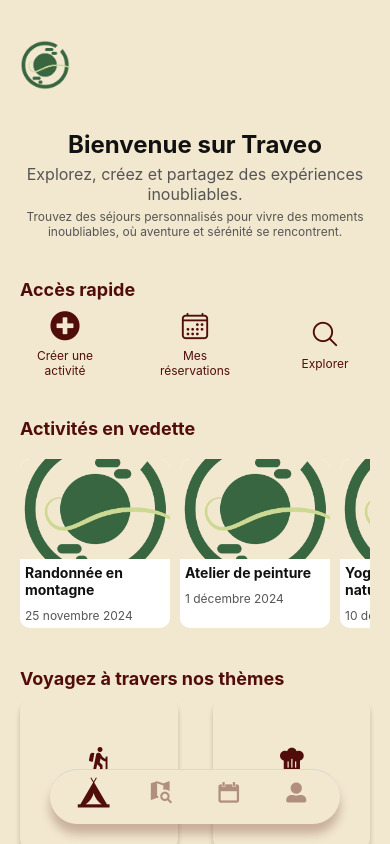
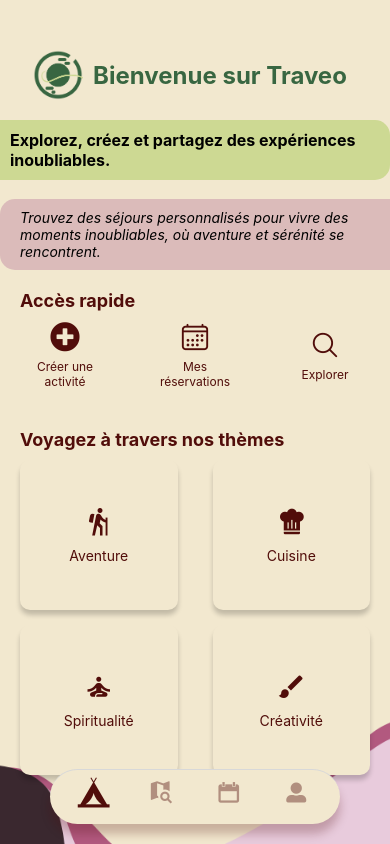
Before and after one commit to Inesamzr/Traveo-Front, a React Native app: screen /AccueilPage in a window 390 px wide. Built offline with nearby package versions, Linux system fonts and the light colour scheme.

Commit message:
ajout de l'image de fond sur mes pages

```diff
--- a/screens/Accueil/AccueilPage.js
+++ b/screens/Accueil/AccueilPage.js
@@ -1,24 +1,41 @@
 import React from 'react';
-import { View, Text, StyleSheet, TouchableOpacity, Image, ScrollView } from 'react-native';
+import { View, Text, StyleSheet, TouchableOpacity, Image, ScrollView, ImageBackground } from 'react-native';
 import { Ionicons, FontAwesome5 } from '@expo/vector-icons';
 import ThemesSection from '../../Components/Accueil/ThemesSection';
 
 export default function AccueilPage() {
   return (
-    <ScrollView style={styles.container}>
+    <View style={{ flex: 1 }}>
+      <ImageBackground
+        source={require('../../assets/Image_fond.png')}
+        style={styles.background}
+      >
+        <ScrollView contentContainerStyle={styles.container}>
           <View style={styles.header}>
             <Image
               source={require('../../assets/Traveo_logo.png')}
               style={styles.logo}
             />
+            <View style={styles.welcomeSection}>
+              <Text style={styles.welcomeText}>Bienvenue sur Traveo</Text>
+            </View>
           </View>
 
-      <View style={styles.welcomeSection}>
-        <Text style={styles.welcomeText}>Bienvenue sur Traveo</Text>
-        <Text style={styles.slogan}>Explorez, créez et partagez des expériences inoubliables.</Text>
-        <Text style={styles.description}>Trouvez des séjours personnalisés pour vivre des moments inoubliables, où aventure et sérénité se rencontrent.</Text>
+          {/* Section Bienvenue */}
+          <View style={styles.textSection}>
+            <View style={styles.sloganContainer}>
+              <Text style={styles.sloganText}>
+                Explorez, créez et partagez des expériences inoubliables.
+              </Text>
+            </View>
+            <View style={styles.descriptionContainer}>
+              <Text style={styles.descriptionText}>
+                Trouvez des séjours personnalisés pour vivre des moments inoubliables, où aventure et sérénité se rencontrent.
+              </Text>
+            </View>
           </View>
 
+          {/* Autres sections */}
           <View style={styles.shortcutsSection}>
             <Text style={styles.sectionTitle}>Accès rapide</Text>
             <View style={styles.shortcuts}>
@@ -37,81 +54,79 @@
             </View>
           </View>
 
-      <View style={styles.featuredSection}>
-        <Text style={styles.sectionTitle}>Activités en vedette</Text>
-        <ScrollView horizontal showsHorizontalScrollIndicator={false} style={styles.featuredScroll}>
-          {/* Activité vitrine */}
-          <View style={styles.activityCard}>
-            <Image source={require('../../assets/Traveo_logo.png')} style={styles.activityImage} />
-            <Text style={styles.activityTitle}>Randonnée en montagne</Text>
-            <Text style={styles.activityDate}>25 novembre 2024</Text>
+          <ThemesSection />
+        </ScrollView>
+      </ImageBackground>
     </View>
-          <View style={styles.activityCard}>
-            <Image source={require('../../assets/Traveo_logo.png')} style={styles.activityImage} />
-            <Text style={styles.activityTitle}>Atelier de peinture</Text>
-            <Text style={styles.activityDate}>1 décembre 2024</Text>
-          </View>
-          <View style={styles.activityCard}>
-            <Image source={require('../../assets/Traveo_logo.png')} style={styles.activityImage} />
-            <Text style={styles.activityTitle}>Yoga en pleine nature</Text>
-            <Text style={styles.activityDate}>10 décembre 2024</Text>
-          </View>
-        </ScrollView>
-      </View>
-
-      <ThemesSection />
-
-      <View style={styles.footer}>
-        <TouchableOpacity>
-          <Text style={styles.footerText}>Paramètres</Text>
-        </TouchableOpacity>
-        <TouchableOpacity>
-          <Text style={styles.footerText}>Aide/FAQ</Text>
-        </TouchableOpacity>
-        <TouchableOpacity>
-          <Text style={styles.footerText}>CGU</Text>
-        </TouchableOpacity>
-      </View>
-    </ScrollView>
   );
 }
 
 const styles = StyleSheet.create({
+  background: {
+    flex: 1,
+    width: '100%',
+    height: '100%',
+    resizeMode: 'cover',
+  },
   container: {
-    flex: 1,
-    backgroundColor: '#F2E8CF',
+    flexGrow: 1,
+    backgroundColor: 'transparent',
   },
   header: {
     flexDirection: 'row',
     alignItems: 'center',
-    justifyContent: 'space-between',
+    justifyContent: 'center',
+    marginTop: 10,
     padding: 20,
   },
   logo: {
     width: 50,
     height: 50,
-    marginTop:20,
+    marginTop: 20,
   },
   welcomeSection: {
-    padding: 20,
+    paddingHorizontal: 10,
     alignItems: 'center',
   },
   welcomeText: {
     fontSize: 24,
-    color: '#111',
+    color: '#386641',
+    fontWeight: 'bold',
+    marginTop: 20,
+  },
+  textSection: {
+    position: 'relative',
+    height: 150,
+  },
+  sloganContainer: {
+    position: 'absolute',
+    top: 0,
+    left: -40,
+    backgroundColor: '#CDD993',
+    borderRadius: 15,
+    paddingRight: 20,
+    paddingLeft: 50,
+    paddingVertical: 10,
+  },
+  sloganText: {
+    fontSize: 16,
+    color: 'black',
     fontWeight: 'bold',
   },
-  slogan: {
-    fontSize: 16,
-    color: '#555',
-    textAlign: 'center',
-    marginTop: 5,
+  descriptionContainer: {
+    position: 'absolute',
+    bottom: 0,
+    right: -40,
+    backgroundColor: '#DBBBBA',
+    borderRadius: 15,
+    paddingRight: 50,
+    paddingLeft: 20,
+    paddingVertical: 10,
   },
-  description: {
-    fontSize: 12,
-    color: '#555',
-    textAlign: 'center',
-    marginTop: 5,
+  descriptionText: {
+    fontSize: 14,
+    color: 'black',
+    fontStyle: 'italic',
   },
   shortcutsSection: {
     padding: 20,
@@ -137,44 +152,4 @@
     color: '#510D0A',
     textAlign: 'center',
   },
-  featuredSection: {
-    padding: 20,
-  },
-  featuredScroll: {
-    marginTop: 10,
-  },
-  activityCard: {
-    marginRight: 10,
-    backgroundColor: '#FFF',
-    borderRadius: 10,
-    overflow: 'hidden',
-    width: 150,
-  },
-  activityImage: {
-    width: '100%',
-    height: 100,
-  },
-  activityTitle: {
-    fontSize: 14,
-    fontWeight: 'bold',
-    padding: 5,
-    color: '#111',
-  },
-  activityDate: {
-    fontSize: 12,
-    padding: 5,
-    color: '#555',
-  },
-  footer: {
-    padding: 20,
-    borderTopWidth: 1,
-    borderTopColor: '#DDD',
-    flexDirection: 'row',
-    justifyContent: 'space-around',
-  },
-  footerText: {
-    fontSize: 14,
-    color: '#510D0A',
-    marginBottom:80,
-  },
 });
--- a/screens/Profil/LoginPage.js
+++ b/screens/Profil/LoginPage.js
@@ -11,11 +11,17 @@
 
   return (
     <View style={styles.container}>
-        <ImageBackground
+      <ImageBackground
         source={require('../../assets/Login_asset.png')}
         style={styles.backgroundImage}
         resizeMode="cover"
       ></ImageBackground>
+
+      <Image
+          source={require('../../assets/Login_asset_2.png')}
+          style={styles.bottomLeftImage}
+        />
+
       <View style={styles.contenu}>
         <Image
             source={require('../../assets/Traveo_logo.png')}
@@ -82,7 +88,7 @@
   },
   connectText: {
     fontSize: 24,
-    color: '#008900',
+    color: '#386641',
     fontWeight: '700',
     marginBottom: 20,
     textAlign: 'center',
@@ -127,4 +133,11 @@
     color: '#510D0A',
     fontWeight: 'bold',
   },
+  bottomLeftImage: {
+    position: 'absolute',
+    bottom: 0,
+    left: 0,
+    width: '50%',
+    height: '20%',
+  },
 });
--- a/screens/Profil/RegisterPage.js
+++ b/screens/Profil/RegisterPage.js
@@ -14,6 +14,12 @@
         style={styles.backgroundImage}
         resizeMode="cover"
       />
+
+        <Image
+          source={require('../../assets/Login_asset_2.png')}
+          style={styles.bottomLeftImage}
+        />
+
       <View style={styles.content}>
         <Image
           source={require('../../assets/Traveo_logo.png')}
@@ -93,7 +99,7 @@
   },
   connectText: {
     fontSize: 24,
-    color: '#008900',
+    color: '#386641',
     fontWeight: '700',
     marginBottom: 20,
     textAlign: 'center',
@@ -139,4 +145,11 @@
     color: '#510D0A',
     fontWeight: 'bold',
   },
+  bottomLeftImage: {
+    position: 'absolute',
+    bottom: 0,
+    left: 0,
+    width: '50%',
+    height: '20%',
+  },
 });
```
Also changed, not shown: assets/Image_fond.png (added), assets/Login_asset_2.png (added). Lines whose indentation alone changed are shown as unchanged.
